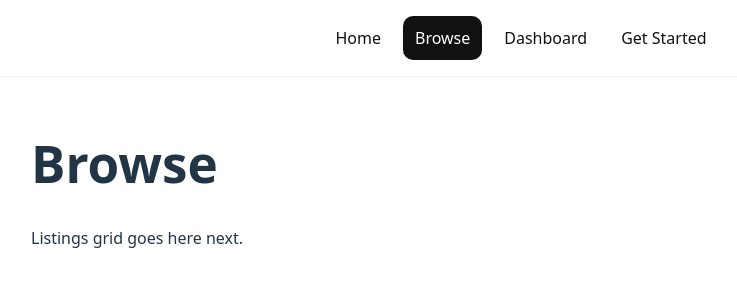
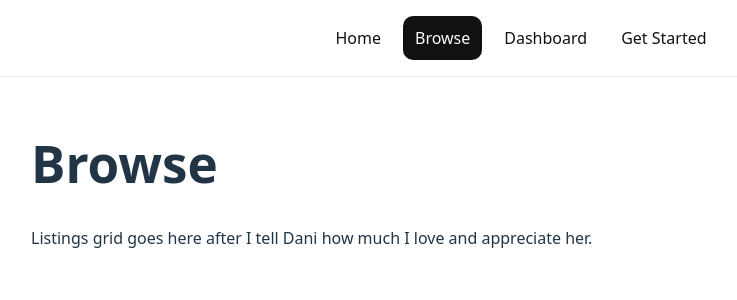
Before and after one commit to jonglickman711-gif/rentl-mvp, a React (Vite) app: page /browse in a window 1280 px wide. Shown: the top 300 px of the page, without its empty margins (119-856 px from the left). Built offline with nearby package versions, Linux system fonts and the light colour scheme.

Commit message:
meaningful message

```diff
--- a/src/pages/Browse.jsx
+++ b/src/pages/Browse.jsx
@@ -4,7 +4,7 @@ export default function Browse() {
   return (
     <div>
       <h1>Browse</h1>
-      <p>Listings grid goes here next.</p>
+      <p>Listings grid goes here after I tell Dani how much I love and appreciate her.</p>
     </div>
   );
 }
```
